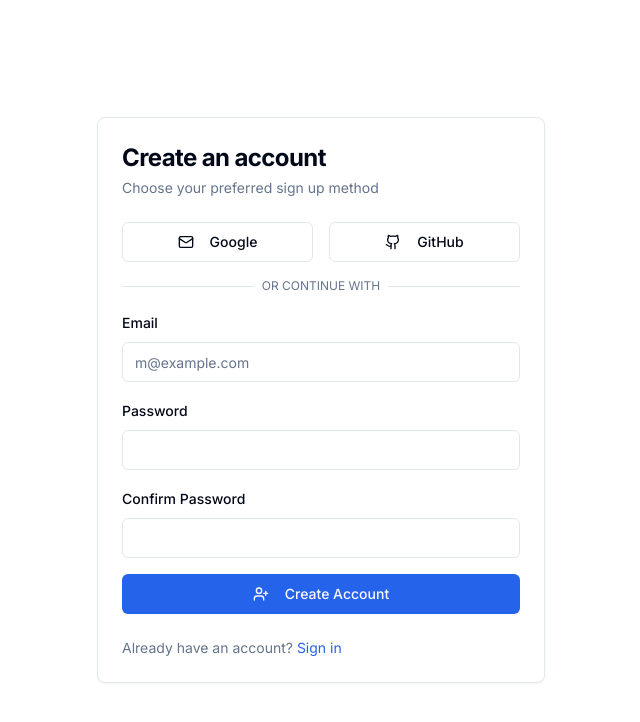
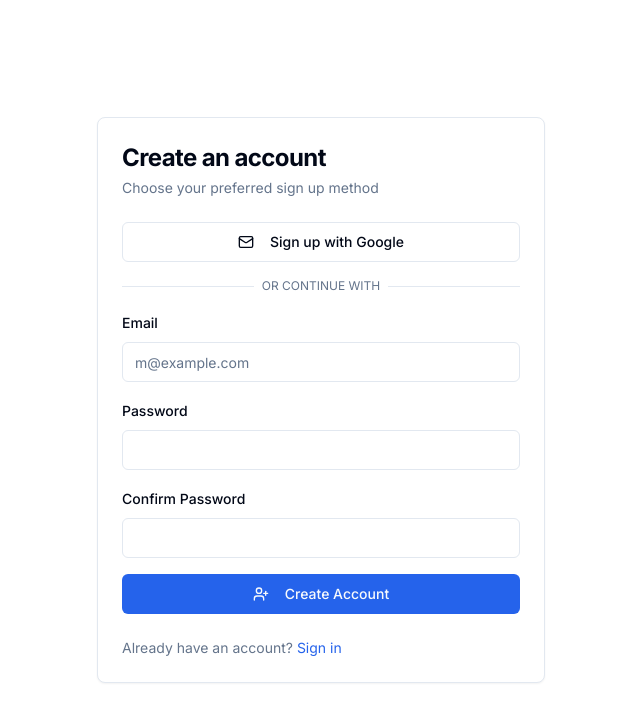
Before and after one commit to sudoSharun/tripgenius-explorer, a React (Vite) app: page /signup in a window 1280 px wide. Shown: the top 722 px of the page, without its empty margins (319-959 px from the left). Built offline with nearby package versions, Linux system fonts and the light colour scheme.

Commit message:
Remove GitHub login option
Removed the GitHub login/signup option from the authentication flow while maintaining consistent styling across login and signup pages.

```diff
--- a/src/pages/SignIn.tsx
+++ b/src/pages/SignIn.tsx
@@ -4,7 +4,7 @@ import { Button } from "@/components/ui/button";
 import { Card, CardContent, CardDescription, CardFooter, CardHeader, CardTitle } from "@/components/ui/card";
 import { Input } from "@/components/ui/input";
 import { Label } from "@/components/ui/label";
-import { Github, LogIn, Mail } from "lucide-react";
+import { LogIn, Mail } from "lucide-react";
 import { useState } from "react";
 import { useNavigate } from "react-router-dom";
 import { toast } from "sonner";
@@ -44,19 +44,6 @@ const SignIn = () => {
     }
   };
 
-  const handleGithubSignIn = async () => {
-    setIsLoading(true);
-    try {
-      // Implement GitHub sign-in logic here
-      toast.success("Successfully signed in with GitHub!");
-      navigate("/");
-    } catch (error) {
-      toast.error("Failed to sign in with GitHub. Please try again.");
-    } finally {
-      setIsLoading(false);
-    }
-  };
-
   return (
     <div className="container mx-auto flex items-center justify-center min-h-screen px-4 py-12">
       <Card className="w-full max-w-md">
@@ -65,7 +52,6 @@ const SignIn = () => {
           <CardDescription>Choose your preferred sign in method</CardDescription>
         </CardHeader>
         <CardContent className="space-y-4">
-          <div className="grid grid-cols-2 gap-4">
           <Button
             variant="outline"
             className="w-full"
@@ -73,18 +59,8 @@ const SignIn = () => {
             disabled={isLoading}
           >
             <Mail className="mr-2 h-4 w-4" />
-              Google
+            Sign in with Google
           </Button>
-            <Button
-              variant="outline"
-              className="w-full"
-              onClick={handleGithubSignIn}
-              disabled={isLoading}
-            >
-              <Github className="mr-2 h-4 w-4" />
-              GitHub
-            </Button>
-          </div>
           <div className="relative">
             <div className="absolute inset-0 flex items-center">
               <span className="w-full border-t" />
--- a/src/pages/SignUp.tsx
+++ b/src/pages/SignUp.tsx
@@ -4,7 +4,7 @@ import { Button } from "@/components/ui/button";
 import { Card, CardContent, CardDescription, CardFooter, CardHeader, CardTitle } from "@/components/ui/card";
 import { Input } from "@/components/ui/input";
 import { Label } from "@/components/ui/label";
-import { Github, Mail, UserPlus } from "lucide-react";
+import { Mail, UserPlus } from "lucide-react";
 import { useState } from "react";
 import { useNavigate } from "react-router-dom";
 import { toast } from "sonner";
@@ -49,19 +49,6 @@ const SignUp = () => {
     }
   };
 
-  const handleGithubSignUp = async () => {
-    setIsLoading(true);
-    try {
-      // Implement GitHub sign-up logic here
-      toast.success("Successfully signed up with GitHub!");
-      navigate("/");
-    } catch (error) {
-      toast.error("Failed to sign up with GitHub. Please try again.");
-    } finally {
-      setIsLoading(false);
-    }
-  };
-
   return (
     <div className="container mx-auto flex items-center justify-center min-h-screen px-4 py-12">
       <Card className="w-full max-w-md">
@@ -70,7 +57,6 @@ const SignUp = () => {
           <CardDescription>Choose your preferred sign up method</CardDescription>
         </CardHeader>
         <CardContent className="space-y-4">
-          <div className="grid grid-cols-2 gap-4">
           <Button
             variant="outline"
             className="w-full"
@@ -78,18 +64,8 @@ const SignUp = () => {
             disabled={isLoading}
           >
             <Mail className="mr-2 h-4 w-4" />
-              Google
+            Sign up with Google
           </Button>
-            <Button
-              variant="outline"
-              className="w-full"
-              onClick={handleGithubSignUp}
-              disabled={isLoading}
-            >
-              <Github className="mr-2 h-4 w-4" />
-              GitHub
-            </Button>
-          </div>
           <div className="relative">
             <div className="absolute inset-0 flex items-center">
               <span className="w-full border-t" />
```
Lines whose indentation alone changed are shown as unchanged.
